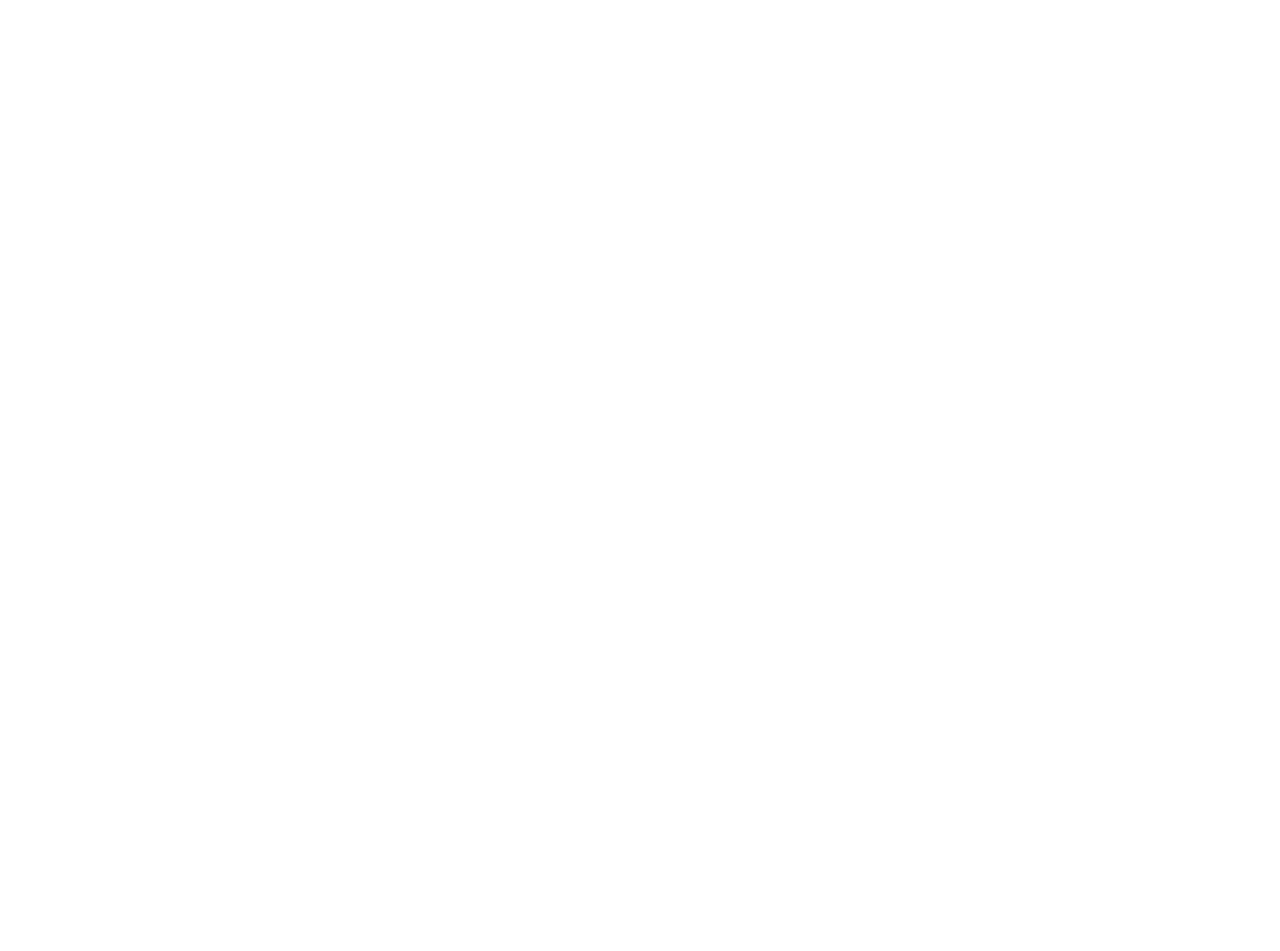
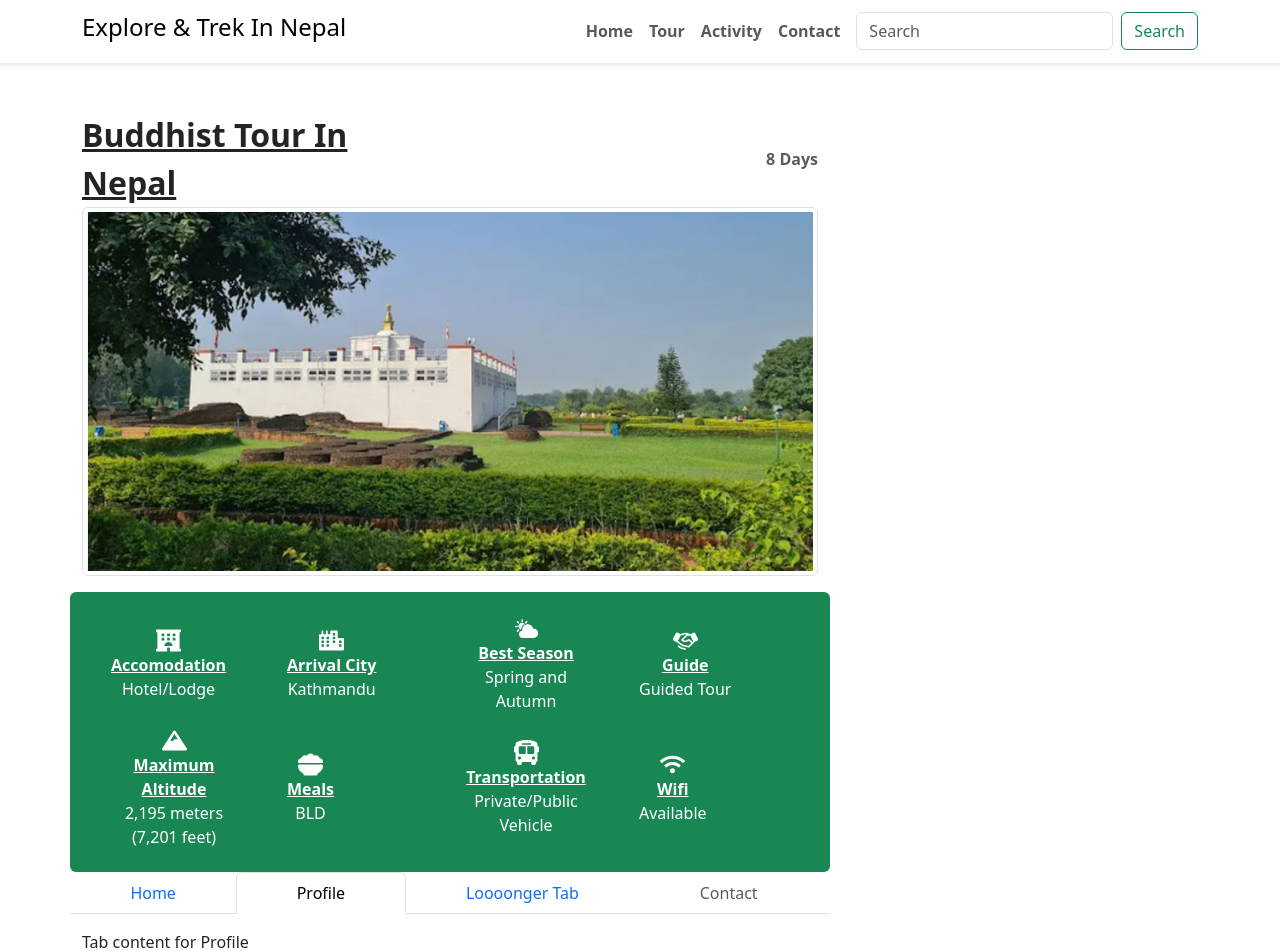
Before and after one commit to sulochanbarakoti/Travel-Guide, a React (Create React App) app in the folder travel-guide/: page /blog in a window 1280 px wide. Before the commit this address had no page. Shown: the top 951 px of the page. Before the commit the page ends 800 px from the top, so only its background shows below. Built offline with nearby package versions, Linux system fonts and the light colour scheme.

Commit message:
update in blog section

```diff
--- a/travel-guide/src/App.js
+++ b/travel-guide/src/App.js
@@ -4,6 +4,7 @@
 import Destination from "./views/Destination";
 import "bootstrap/dist/css/bootstrap.min.css";
 import "./style.css";
+import Blog from "./components/Blog";
 
 const App = () => {
   return (
@@ -15,7 +16,7 @@
             path="/destination"
             element={<Destination></Destination>}
           ></Route>
-          {/* <Route path="/blog" element={Sto} /> */}
+          <Route path="/blog" element={<Blog />} />
         </Routes>
       </BrowserRouter>
     </div>
--- a/travel-guide/src/asset/logic.js
+++ b/travel-guide/src/asset/logic.js
@@ -8,6 +8,7 @@
 import kathmandu from "./kathmandu.jpg";
 import everest from "./everest-b-c.jpg";
 import pokhara from "./pokhera.jpg";
+import lumbini from "./lumbini.png";
 
 export {
   trekingHimalayan,
@@ -20,4 +21,5 @@
   kathmandu,
   everest,
   pokhara,
+  lumbini,
 };
--- a/travel-guide/src/components/Blog.js
+++ b/travel-guide/src/components/Blog.js
@@ -1,78 +1,158 @@
-import React from "react";
-import { Container, Row, Col, Card } from "react-bootstrap"; // Assuming you're using Bootstrap for styling
-
-// Sample data for blog posts
-const posts = [
-  {
-    id: 1,
-    title: "Post 1",
-    image: "https://via.placeholder.com/150",
-    content: "Lorem ipsum dolor sit amet, consectetur adipiscing elit.",
-  },
-  {
-    id: 2,
-    title: "Post 2",
-    image: "https://via.placeholder.com/150",
-    content:
-      "Sed do eiusmod tempor incididunt ut labore et dolore magna aliqua.",
-  },
-  {
-    id: 3,
-    title: "Post 3",
-    image: "https://via.placeholder.com/150",
-    content:
-      "Ut enim ad minim veniam, quis nostrud exercitation ullamco laboris nisi ut aliquip ex ea commodo consequat.",
-  },
-  // Add more posts as needed
-];
+import React, { useState } from "react";
+import { Button, Col, Container, Image, Row, Tab, Tabs } from "react-bootstrap";
+import Menu from "./Navbar";
+import { Trip } from "../data";
+import { FaHotel, FaCity, FaMountain, FaBusAlt, FaWifi } from "react-icons/fa";
+import { IoIosPartlySunny } from "react-icons/io";
+import { PiHandshakeFill } from "react-icons/pi";
+import { FaBowlFood } from "react-icons/fa6";
 
 const Blog = () => {
-  // Get the latest post
-  const latestPost = posts[0];
-  // Get the remaining posts (excluding the latest post)
-  const otherPosts = posts.slice(1);
-
+  const [tripData, setTripData] = useState(Trip[0]);
+  console.log(tripData);
   return (
-    <Container className="my-5">
+    <>
       <Row>
-        {/* Latest Post (half width) */}
-        <Col md={6}>
-          <Card>
-            <Card.Img
-              variant="top"
-              src={latestPost.image}
-              alt={latestPost.title}
-            />
-            <Card.Body>
-              <Card.Title>{latestPost.title}</Card.Title>
-              <Card.Text>{latestPost.content}</Card.Text>
-            </Card.Body>
-          </Card>
+        <Menu />
+      </Row>
+      <Container>
+        <Row>
+          <Col xs={12} md={8}>
+            <Row className=" fw-bold pt-5">
+              <Col>
+                <div className="fs-2 text-decoration-underline">
+                  {tripData.tripName}
+                </div>
               </Col>
-        {/* Other Posts (half width) */}
-        <Col md={6}>
-          <Row>
-            {otherPosts.map((post) => (
-              <Col key={post.id} className="mb-3">
-                <Card>
-                  <Row className="no-gutters">
-                    <Col md={4}>
-                      <Card.Img src={post.image} alt={post.title} />
-                    </Col>
-                    <Col md={8}>
-                      <Card.Body>
-                        <Card.Title>{post.title}</Card.Title>
-                        {/* Optionally include post summary here */}
-                      </Card.Body>
+              <Col className="text-muted d-flex align-items-center justify-content-end">
+                <div>{tripData.days} Days</div>
               </Col>
             </Row>
-                </Card>
+            <Row>
+              <div>
+                <Image src={tripData.image} thumbnail />
+              </div>
+            </Row>
+            <Row className="mt-3 p-3 bg-success rounded">
+              <Row className="align-items-center">
+                <Col>
+                  <Button variant="success-outline">
+                    <FaHotel size={25} color="white" />
+                    <div className="fw-bold text-white text-decoration-underline">
+                      Accomodation
+                    </div>
+                    <div className="text-white">
+                      {tripData.tripDetails.accomodation}
+                    </div>
+                  </Button>
                 </Col>
-            ))}
+                <Col>
+                  <Button variant="success-outline">
+                    <FaCity size={25} color="white" />
+                    <div className="fw-bold text-white text-decoration-underline">
+                      Arrival City
+                    </div>
+                    <div className="text-white">
+                      {tripData.tripDetails.arrivalCity}
+                    </div>
+                  </Button>
+                </Col>
+                <Col>
+                  <Button variant="success-outline">
+                    <IoIosPartlySunny size={25} color="white" />
+                    <div className="fw-bold text-white text-decoration-underline">
+                      Best Season
+                    </div>
+                    <div className="text-white">
+                      {tripData.tripDetails.bestSeason}
+                    </div>
+                  </Button>
+                </Col>
+                <Col>
+                  <Button variant="success-outline">
+                    <PiHandshakeFill size={25} color="white" />
+                    <div className="fw-bold text-white text-decoration-underline">
+                      Guide
+                    </div>
+                    <div className="text-white">
+                      {tripData.tripDetails.guide}
+                    </div>
+                  </Button>
+                </Col>
+              </Row>
+              <Row className="align-items-center">
+                <Col>
+                  <Button variant="success-outline">
+                    <FaMountain size={25} color="white" />
+                    <div className="fw-bold text-white text-decoration-underline">
+                      Maximum Altitude
+                    </div>
+                    <div className="text-white">
+                      {tripData.tripDetails.maximumAltitude}
+                    </div>
+                  </Button>
+                </Col>
+                <Col>
+                  <Button variant="success-outline">
+                    <FaBowlFood size={25} color="white" />
+                    <div className="fw-bold text-white text-decoration-underline">
+                      Meals
+                    </div>
+                    <div className="text-white">
+                      {tripData.tripDetails.meals}
+                    </div>
+                  </Button>
+                </Col>
+                <Col>
+                  <Button variant="success-outline">
+                    <FaBusAlt size={25} color="white" />
+                    <div className="fw-bold text-white text-decoration-underline">
+                      Transportation
+                    </div>
+                    <div className="text-white">
+                      {tripData.tripDetails.transportation}
+                    </div>
+                  </Button>
+                </Col>
+                <Col>
+                  <Button variant="success-outline">
+                    <FaWifi size={25} color="white" />
+                    <div className="fw-bold text-white text-decoration-underline">
+                      Wifi
+                    </div>
+                    <div className="text-white">
+                      {tripData.tripDetails.wifi}
+                    </div>
+                  </Button>
+                </Col>
+              </Row>
+            </Row>
+            <Row>
+              <Tabs
+                defaultActiveKey="profile"
+                id="fill-tab-example"
+                className="mb-3"
+                fill
+              >
+                <Tab eventKey="home" title="Home">
+                  Tab content for Home
+                </Tab>
+                <Tab eventKey="profile" title="Profile">
+                  Tab content for Profile
+                </Tab>
+                <Tab eventKey="longer-tab" title="Loooonger Tab">
+                  Tab content for Loooonger Tab
+                </Tab>
+                <Tab eventKey="contact" title="Contact" disabled>
+                  Tab content for Contact
+                </Tab>
+              </Tabs>
             </Row>
           </Col>
+          <Col xs={12} md={4}></Col>
         </Row>
       </Container>
+    </>
   );
 };
 
--- a/travel-guide/src/data.js
+++ b/travel-guide/src/data.js
@@ -1,4 +1,4 @@
-import { chitwan, kathmandu, pokhara, everest } from "./asset/logic";
+import { chitwan, kathmandu, pokhara, everest, lumbini } from "./asset/logic";
 
 export const activities = [
   {
@@ -60,3 +60,34 @@
     date: "2023-11-05",
   },
 ];
+
+export const Trip = [
+  {
+    tripId: 1,
+    tripName: "Buddhist Tour In Nepal",
+    image: lumbini,
+    days: 8,
+    tripDetails: {
+      accomodation: "Hotel/Lodge",
+      arrivalCity: "Kathmandu",
+      bestSeason: "Spring and Autumn",
+      guide: "Guided Tour",
+      maximumAltitude: "2,195 meters (7,201 feet)",
+      meals: "BLD",
+      transportation: "Private/Public Vehicle",
+      wifi: "Available",
+    },
+    overview:
+      "Nepal being the birthplace of Gautam Buddha, is very revered among Buddhists. It houses a myriad number of Buddhist pilgrimage sites. If you are to visit Nepal, you cannot miss visiting these significant sites. They are scattered around various geographical regions of Nepal. We at Great Adventure Treks have several packages aimed at Buddhist pilgrimage tours. On this package of Buddhist tour in Nepal, we propose a tour in and around Kathmandu valley along with a tour to Lumbini. It will be an 8-day long trip around major Buddhist attraction sites. We will kick off our tour from Kathmandu by visiting the attraction sites within the valley. After that, we then head towards Pharping and its vicinity to visit its pilgrimages. We also have places like Patan, Bhaktapur, and the famous Manjushree Park as our destinations. On one of the days of the tour, our overnight stop will be Nagarkot. We will visit Namobuddha and Panauti on the outskirts of town. They are a must-visit site among significant Buddhist attraction sites. After that, we will head to the birthplace of Buddha, Lumbini. A short tour of pilgrimage sites in Lumbini, and then we return to Kathmandu and mark the end of the trip. The trip will be brief and very suitable for a short family gateway. You need not put much physical effort or plan your itineraries as we do it for you. Just book your package and enjoy the cultural and religious adventure that this tour has in store for you",
+    itinerary: {
+      day1: "Visit Swayambhunath, Kathmandu Durbar Square, and nearby Buddhist viharas",
+      day2: "Baudhanath & Bajrayogini (Sankhu)",
+      day3: "Pharping, Yangleshor, Asura cave, Bajrayogini",
+      day4: "Bhaktapur or Patan, Manjushree cave Overnight Nagarkot",
+      day5: "Namobuddha, Panauti",
+      day6: "Kathmandu to Lumbini",
+      day7: "Lumbini / Kapilvastu / Taulihawa / Ram Gram",
+      day8: "Lumbini to Kathmandu",
+    },
+  },
+];
```
Also changed, not shown: travel-guide/src/components/sample.js (added, +79 -0 lines), travel-guide/src/asset/lumbini.png (added). Lines whose indentation alone changed are shown as unchanged.
